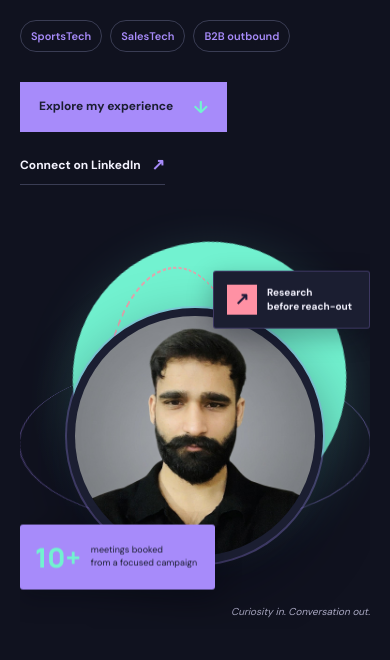
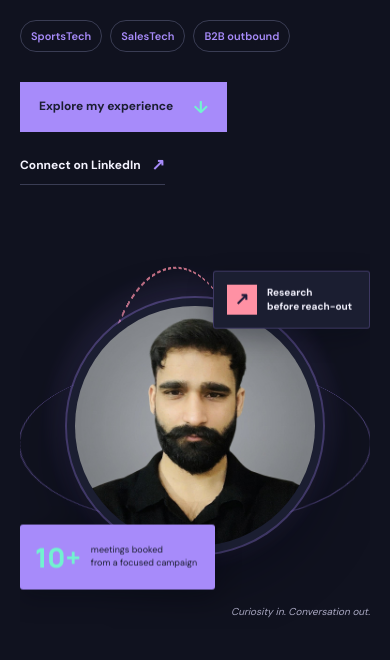
Before and after one commit to saboor-sdr/saboor-sdr.github.io, a plain HTML site: page index.html in a window 390 px wide. Shown: the part 436-1096 px from the top of the page. Drawn offline with Linux system fonts and the light colour scheme.

Commit message:
Add files via upload

```diff
--- a/index.html
+++ b/index.html
@@ -138,7 +138,7 @@
     <section class="contact-section" id="contact">
       <div class="contact-inner wrap" data-reveal>
         <div><p class="eyebrow contact-eyebrow">GOOD CONVERSATIONS START SOMEWHERE</p><h2>Have a role<br />in mind?</h2></div>
-        <div class="contact-side"><p>I’m open to SDR and BDR opportunities where research, curiosity, and consistent follow-through make a difference.</p><a class="button button-light" href="mailto:saboor.sdr@gmail.com?subject=Let's%20talk%20about%20an%20SDR%20opportunity">Start a conversation <span aria-hidden="true">↗</span></a><div class="contact-links"><a href="mailto:saboor.sdr@gmail.com">saboor.sdr@gmail.com</a><a href="tel:+923440189228">+92 344 018 9228</a><a href="https://www.linkedin.com/in/mirza-saboor/" target="_blank" rel="noopener noreferrer">LinkedIn <span aria-hidden="true">↗</span></a></div></div>
+        <div class="contact-side"><p>I’m open to SDR and BDR opportunities where research, curiosity, and consistent follow-through make a difference.</p><a class="button button-light" href="https://mail.google.com/mail/?view=cm&amp;fs=1&amp;to=saboor.sdr@gmail.com&amp;su=Let%27s%20talk%20about%20an%20SDR%20opportunity" target="_blank" rel="noopener noreferrer">Start a conversation <span aria-hidden="true">↗</span></a><div class="contact-links"><a href="mailto:saboor.sdr@gmail.com">saboor.sdr@gmail.com</a><a href="tel:+923440189228">+92 344 018 9228</a><a href="https://www.linkedin.com/in/mirza-saboor/" target="_blank" rel="noopener noreferrer">LinkedIn <span aria-hidden="true">↗</span></a></div></div>
       </div>
       <div class="contact-stamp" aria-hidden="true">LET'S<br />MAKE IT<br />RELEVANT</div>
     </section>
--- a/script.js
+++ b/script.js
@@ -146,15 +146,11 @@ if (portraitStage && portrait && !reducedMotion && window.matchMedia('(pointer:
     const bounds = portraitStage.getBoundingClientRect();
     const horizontal = (event.clientX - bounds.left) / bounds.width - 0.5;
     const vertical = (event.clientY - bounds.top) / bounds.height - 0.5;
-    portraitStage.style.setProperty('--glow-x', `${(horizontal + 0.5) * 100}%`);
-    portraitStage.style.setProperty('--glow-y', `${(vertical + 0.5) * 100}%`);
     portrait.style.setProperty('--tilt-x', `${-vertical * 9}deg`);
     portrait.style.setProperty('--tilt-y', `${horizontal * 10}deg`);
   });
 
   portraitStage.addEventListener('pointerleave', () => {
-    portraitStage.style.setProperty('--glow-x', '50%');
-    portraitStage.style.setProperty('--glow-y', '48%');
     portrait.style.setProperty('--tilt-x', '0deg');
     portrait.style.setProperty('--tilt-y', '0deg');
   });
--- a/styles.css
+++ b/styles.css
@@ -92,12 +92,12 @@ h1, h2, h3, p { margin-top: 0; }
 .button-primary span { color: var(--lime); font-size: 17px; }
 .text-link, .underlined-link { display: inline-flex; align-items: center; gap: 11px; border-bottom: 1px solid var(--line-strong); padding: 5px 0; font-size: 12px; font-weight: 700; }
 .text-link span, .underlined-link span { color: var(--green); font-size: 16px; }
-.hero-visual { min-height: 530px; position: relative; align-self: stretch; display: grid; place-items: center; overflow: clip; perspective: 1100px; background: radial-gradient(circle at var(--glow-x, 50%) var(--glow-y, 48%), rgba(114, 242, 208, .13), transparent 58%); animation: enter-up .85s .12s both; transition: background-position .2s ease; }
+.hero-visual { min-height: 530px; position: relative; align-self: stretch; display: grid; place-items: center; overflow: clip; perspective: 1100px; animation: enter-up .85s .12s both; }
 .hero-visual::before, .hero-visual::after { content: ''; position: absolute; z-index: 0; width: min(94%, 475px); aspect-ratio: 1; border: 1.5px solid color-mix(in srgb, var(--green) 42%, transparent); border-radius: 50%; pointer-events: none; }
 .hero-visual::before { transform: perspective(900px) rotateX(64deg) rotateZ(-18deg); animation: orbit-forward 24s linear infinite; }
 .hero-visual::after { width: min(82%, 410px); border: 2px dashed color-mix(in srgb, var(--coral) 75%, transparent); transform: perspective(900px) rotateY(62deg) rotateZ(24deg); animation: orbit-backward 31s linear infinite; }
-.portrait-backdrop { position: absolute; top: 10%; right: 4%; width: min(84%, 410px); aspect-ratio: 1; border-radius: 50%; background: var(--lime); transform: rotate(-13deg); box-shadow: 0 18px 55px color-mix(in srgb, var(--lime) 20%, transparent); animation: backdrop-breathe 6s ease-in-out infinite; }
-.portrait-frame { position: relative; z-index: 1; width: min(78%, 390px); aspect-ratio: 1; margin: 32px 0 0 20px; overflow: hidden; border: 8px solid var(--white); border-radius: 50%; background: var(--paper-deep); box-shadow: 0 0 0 2px color-mix(in srgb, var(--green) 30%, transparent), 0 24px 62px rgba(4, 5, 18, .4); transform: rotateX(var(--tilt-x, 0deg)) rotateY(var(--tilt-y, 0deg)) translateZ(0); transform-style: preserve-3d; transition: transform .22s ease-out, box-shadow .3s ease; will-change: transform; }
+.portrait-backdrop { position: absolute; z-index: 1; top: 50%; left: 50%; width: min(86%, 430px); aspect-ratio: 1; border-radius: 50%; background: radial-gradient(circle, color-mix(in srgb, var(--lime) 30%, transparent) 0%, color-mix(in srgb, var(--green) 18%, transparent) 48%, transparent 72%); filter: blur(7px); pointer-events: none; transform: translate(-50%, -50%); animation: portrait-glow 5s ease-in-out infinite; }
+.portrait-frame { position: relative; z-index: 1; width: min(78%, 390px); aspect-ratio: 1; margin: 12px 0 0 20px; overflow: hidden; border: 8px solid var(--white); border-radius: 50%; background: var(--paper-deep); box-shadow: 0 0 0 2px color-mix(in srgb, var(--green) 30%, transparent), 0 24px 62px rgba(4, 5, 18, .4); transform: rotateX(var(--tilt-x, 0deg)) rotateY(var(--tilt-y, 0deg)) translateZ(0); transform-style: preserve-3d; transition: transform .22s ease-out, box-shadow .3s ease; will-change: transform; }
 .hero-visual:hover .portrait-frame { box-shadow: 0 0 0 2px color-mix(in srgb, var(--lime) 50%, transparent), 0 32px 76px rgba(4, 5, 18, .5); }
 .portrait-frame img { width: 100%; height: 100%; object-fit: cover; object-position: 50% 27%; }
 .orbit-note { position: absolute; z-index: 2; display: flex; align-items: center; gap: 10px; border: 1px solid color-mix(in srgb, var(--green) 24%, transparent); border-radius: 3px; box-shadow: 0 8px 26px rgba(4, 5, 18, .3); animation: note-float 5s ease-in-out infinite; }
@@ -207,7 +207,7 @@ h1, h2, h3, p { margin-top: 0; }
 @keyframes status-pulse { 0% { box-shadow: 0 0 0 0 color-mix(in srgb, var(--coral) 65%, transparent); } 70%, 100% { box-shadow: 0 0 0 7px color-mix(in srgb, var(--coral) 0%, transparent); } }
 @keyframes orbit-forward { to { transform: perspective(900px) rotateX(64deg) rotateZ(342deg); } }
 @keyframes orbit-backward { to { transform: perspective(900px) rotateY(62deg) rotateZ(-336deg); } }
-@keyframes backdrop-breathe { 0%, 100% { transform: rotate(-13deg) scale(1); } 50% { transform: rotate(-8deg) scale(1.035); } }
+@keyframes portrait-glow { 0%, 100% { opacity: .72; scale: .94; } 50% { opacity: 1; scale: 1.04; } }
 @keyframes stamp-sway { 0%, 100% { rotate: -9deg; } 50% { rotate: -5deg; } }
 
 @media (min-width: 1400px) { .hero { min-height: 760px; } }
@@ -217,7 +217,6 @@ h1, h2, h3, p { margin-top: 0; }
   .hero h1 { font-size: clamp(52px, 8vw, 70px); }
   .hero-visual { min-height: 490px; }
   .portrait-frame { width: 82%; }
-  .portrait-backdrop { width: 82%; }
   .orbit-note-top { right: -4px; }
   .proof-grid { grid-template-columns: 1.1fr repeat(3, 1fr); gap: 12px; }
   .proof-stat { padding-left: 13px; }
@@ -247,8 +246,7 @@ h1, h2, h3, p { margin-top: 0; }
   .hero-visual { min-height: 420px; margin-top: 12px; }
   .hero-visual::before { width: 96%; }
   .hero-visual::after { width: 84%; }
-  .portrait-backdrop { top: 8%; right: 7%; width: 78%; }
-  .portrait-frame { width: 73%; margin: 35px 0 0; }
+  .portrait-frame { width: 73%; margin: 15px 0 0; }
   .orbit-note-top { top: 68px; right: 0; }
   .orbit-note-bottom { bottom: 35px; left: 0; }
   .visual-caption { bottom: 8px; right: 0; }
```
Also changed, not shown: assets/favicon.svg.
